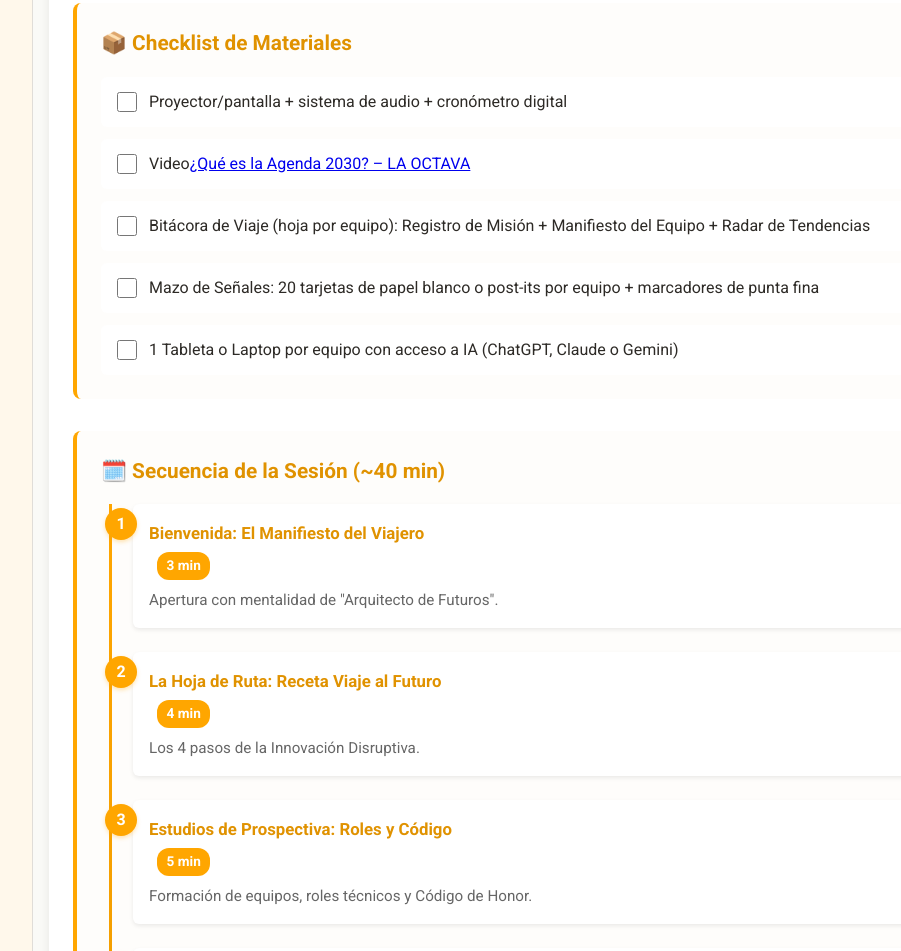
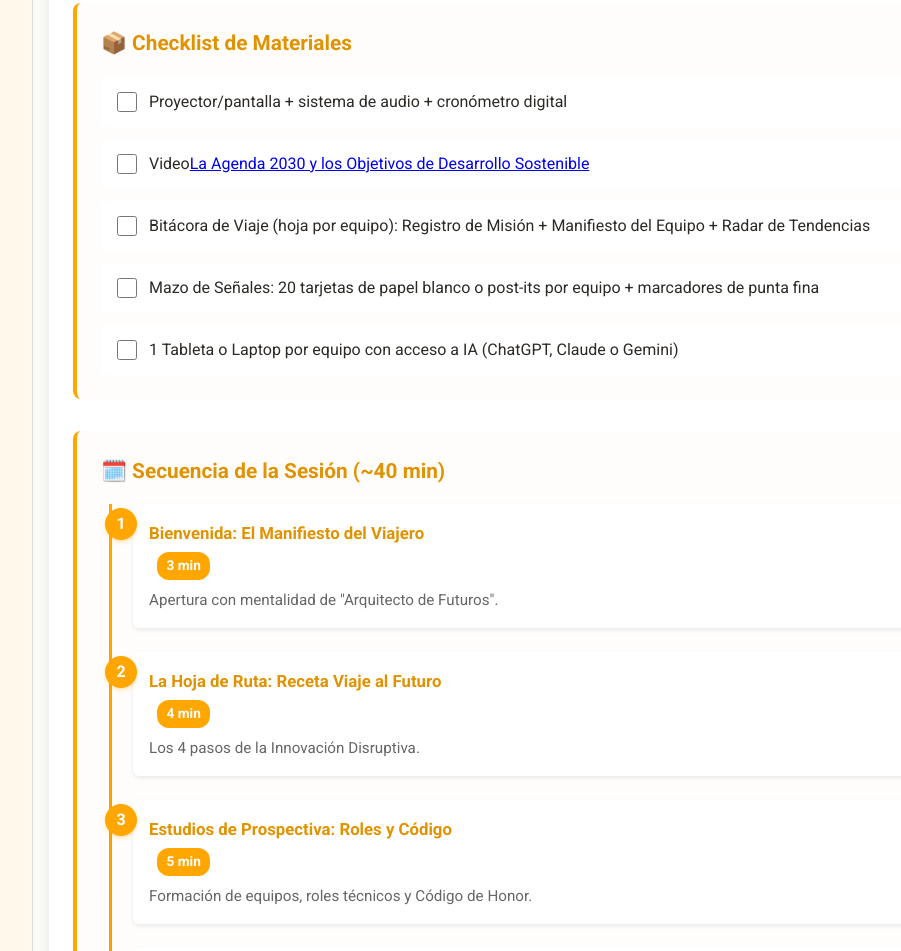
Before and after one commit to Gnius-Club/AIF_H1_PFi1, a plain HTML site: page index.html in a window 1280 px wide. Shown: the part 1679-2630 px from the top of the page, without its empty margins (187-1088 px from the left). Drawn offline with Linux system fonts and the light colour scheme.

Commit message:
Update index.html

```diff
--- a/index.html
+++ b/index.html
@@ -138,7 +138,7 @@
                     <h3>📦 Checklist de Materiales</h3>
                     <div class="materials-checklist">
                         <label><input type="checkbox"> Proyector/pantalla + sistema de audio + cronómetro digital</label>
-                        <label><input type="checkbox"> Video <a href="https://youtu.be/ZxlQEo7u1T0?si=K7t_DAbF8-MFiZn2" target="_blank">¿Qué es la Agenda 2030? – LA OCTAVA</a></label>
+                        <label><input type="checkbox"> Video <a href="https://youtu.be/ZxlQEo7u1T0?si=K7t_DAbF8-MFiZn2" target="_blank">La Agenda 2030 y los Objetivos de Desarrollo Sostenible</a></label>
                         <label><input type="checkbox"> Bitácora de Viaje (hoja por equipo): Registro de Misión + Manifiesto del Equipo + Radar de Tendencias</label>
                         <label><input type="checkbox"> Mazo de Señales: 20 tarjetas de papel blanco o post-its por equipo + marcadores de punta fina</label>
                         <label><input type="checkbox"> 1 Tableta o Laptop por equipo con acceso a IA (ChatGPT, Claude o Gemini)</label>
@@ -296,7 +296,7 @@
                 <div class="slide-reference">
                     <h4>📊 Diapositiva 4: El Estado de la Tierra – Agenda 2030 🌍🎥</h4>
                     <div class="slide-content">
-                        <p><strong>Video:</strong> <a href="https://youtu.be/ZxlQEo7u1T0?si=K7t_DAbF8-MFiZn2" target="_blank">¿Qué es la Agenda 2030 y por qué México es uno de sus promotores? – LA OCTAVA</a></p>
+                        <p><strong>Video:</strong> <a href="https://youtu.be/ZxlQEo7u1T0?si=K7t_DAbF8-MFiZn2" target="_blank">La Agenda 2030 y los Objetivos de Desarrollo Sostenible</a></p>
                     </div>
                 </div>
                 <div class="slide-reference" style="margin-top: 1rem;">
```
